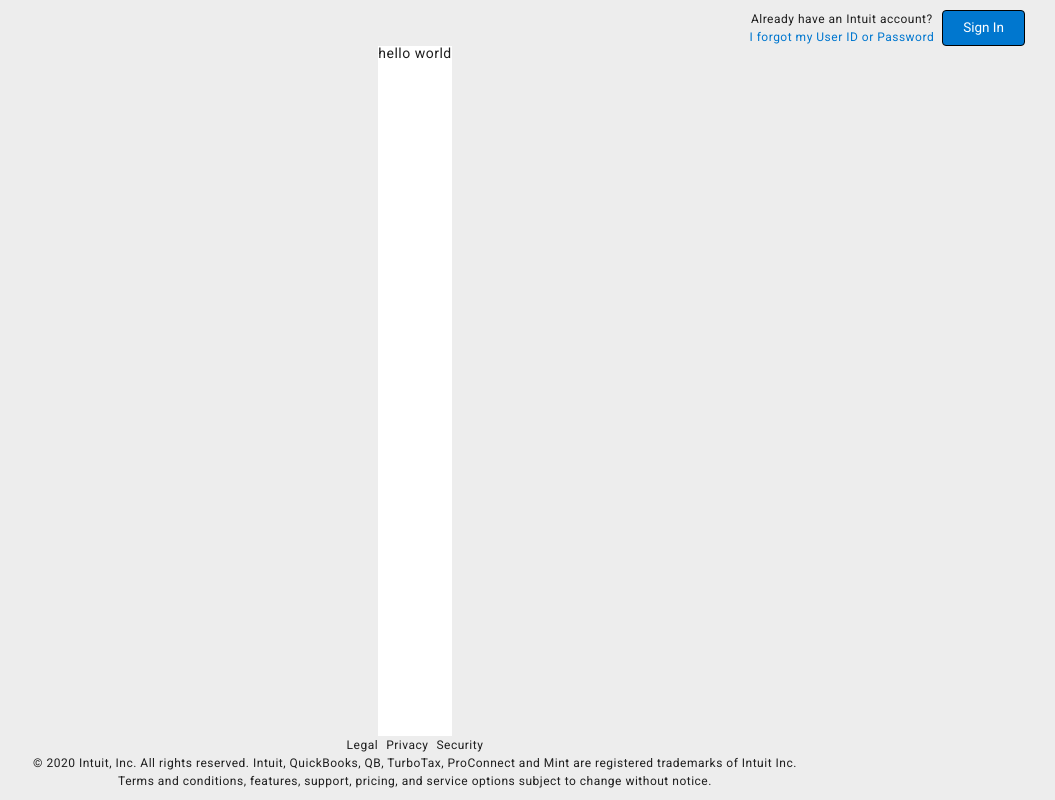
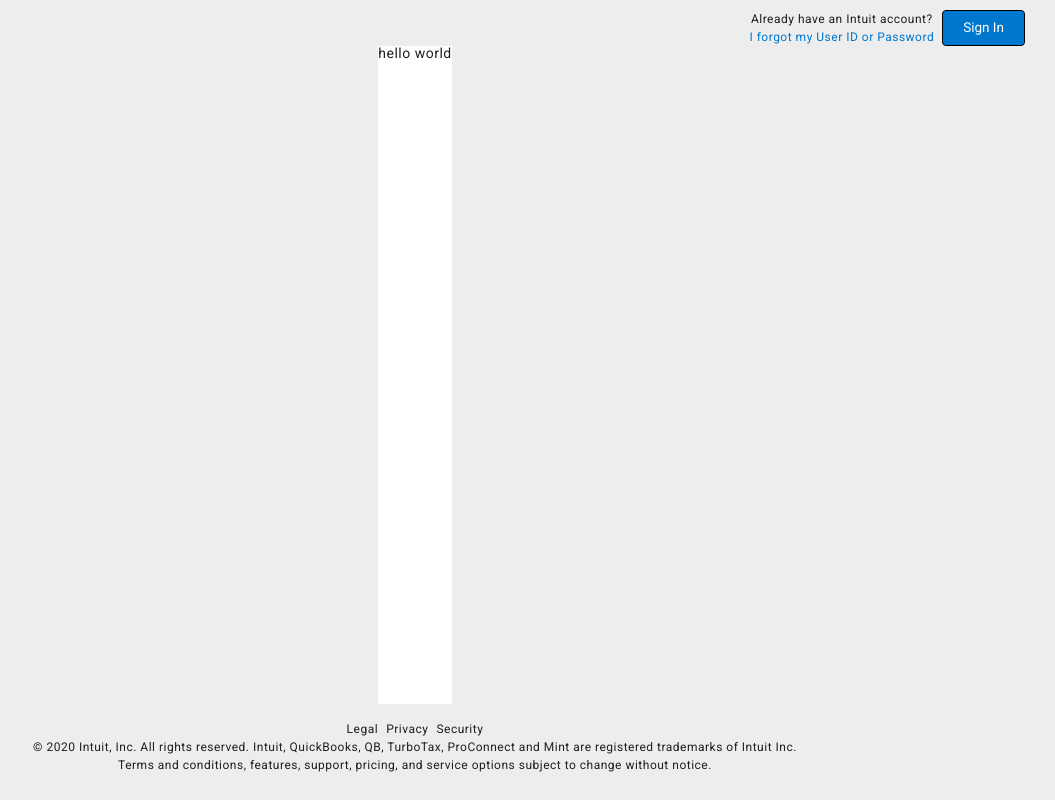
Before and after one commit to pklepa/form-clone, a plain HTML site: page index.html in a window 1280 px wide. Shown: the whole page, without its empty margins (225-1280 px from the left). Drawn offline with Linux system fonts and the light colour scheme.

Commit message:
Small change in footer margin

```diff
--- a/styles/styles.sass
+++ b/styles/styles.sass
@@ -72,6 +72,8 @@ footer
     line-height: 1.8rem
     font-size: 1.2rem
 
+    margin: 16px 0
+
     ul
         display: grid
         grid-template-columns: auto auto auto
```
Also changed, not shown: styles/styles.css, 1 other file.
